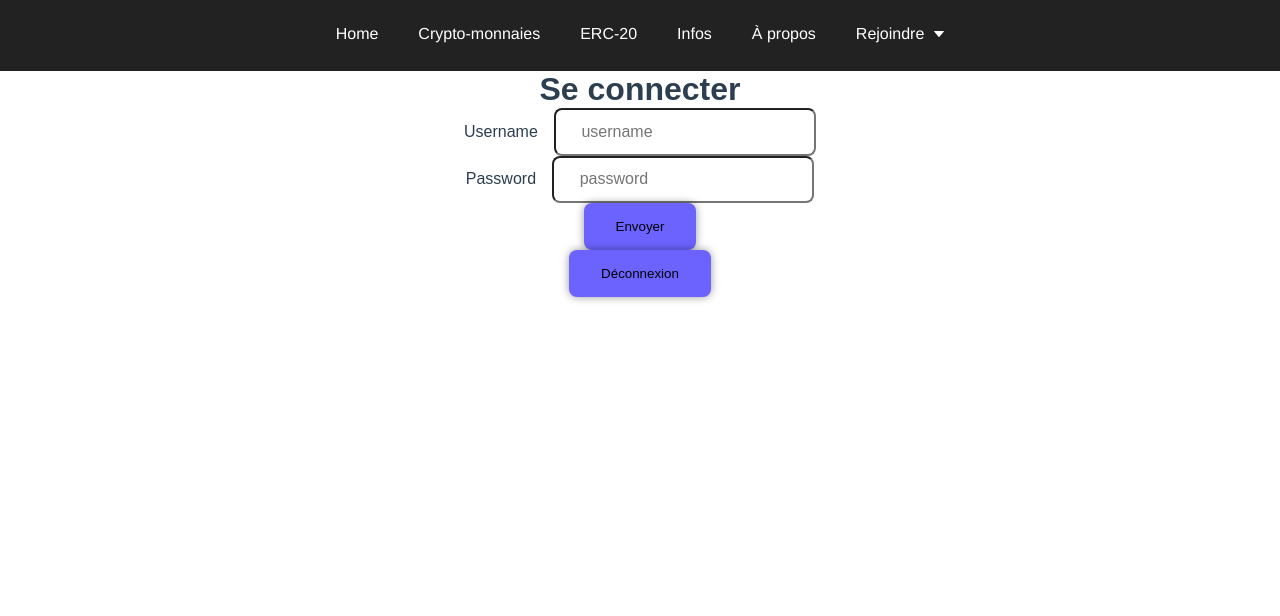
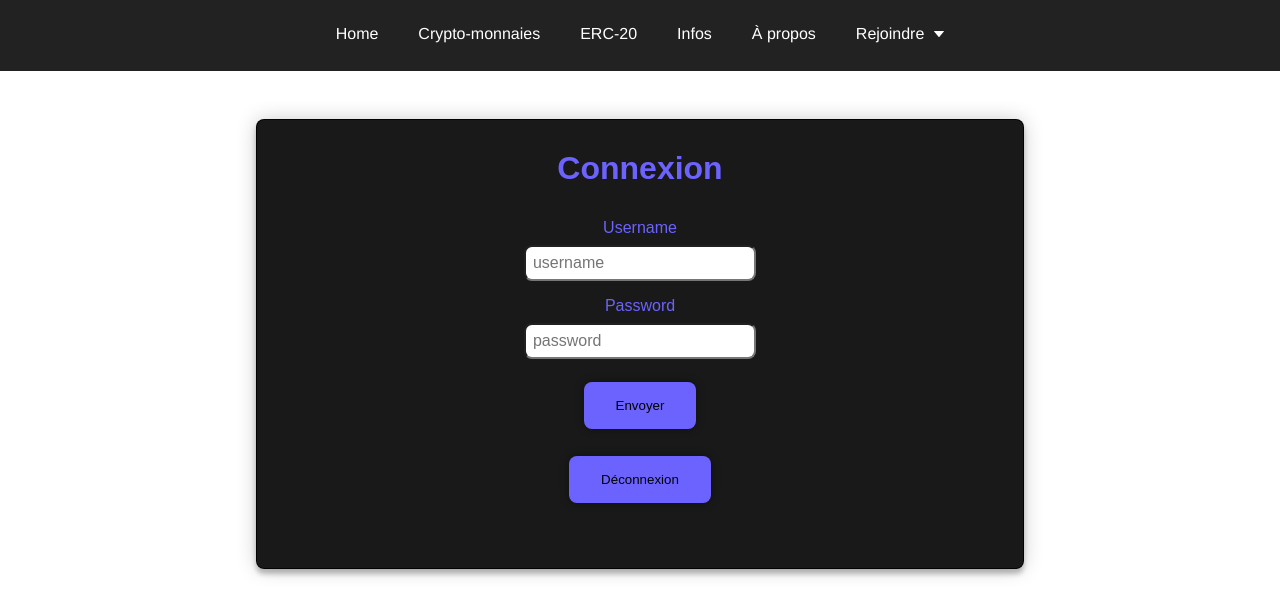
Before and after one commit to hderoche/vue-webdev, a Vue app in the folder front/: page /login in a window 1280 px wide. Shown: the top 616 px of the page. Built offline with nearby package versions, Linux system fonts and the light colour scheme.

Commit message:
Update page de co

```diff
--- a/front/src/components/Login.vue
+++ b/front/src/components/Login.vue
@@ -1,18 +1,20 @@
 <template>
-  <div>
-      <h1>Se connecter</h1>
+  <div class="onglet">
+      <h1>Connexion</h1>
       <form @submit.prevent="login">
           <p>
               <label for="username">Username</label>
+              <br>
               <input type="text" placeholder="username" id="username" v-model="username" required>
           </p>
           <p>
               <label for="password">Password</label>
+              <br>
               <input type="text" placeholder="password" id="password" v-model="password" required>
           </p>
           <button type="submit">Envoyer</button>
       </form>
-  <div>
+  <div class="deco">
     <button @click.prevent="logout">Déconnexion</button>
   </div>
   </div>
@@ -59,15 +61,44 @@ export default {
 
 <style scoped>
 
+h1 {
+  color:#6C63FF;
+  margin-bottom: 1em;
+}
+p {
+  margin-bottom: 1em;
+}
 input {
-    padding: 1% 2%;
-    border-radius: 8px;
-    font-size:medium;
+  padding: 1% 2% 1% 1%;
+  border-radius: 8px;
+  font-size:medium;
+  margin-top: 8px;
 }
 input:focus {
-    outline:0;
+  outline:0;
 }
 label {
-    margin-right: 1rem;
+  color: #6C63FF;
+}
+.onglet {
+  width: 60%;
+  height: 450px;
+  margin-left: 20%;
+  margin-top: 3em;
+  padding: 30px;
+  border: 1px solid rgba(0, 0, 0, 0.9);
+  border-radius: 8px;
+  background:rgba(0, 0, 0, 0.9);
+  box-shadow: 0 0 20px 0 rgba(0, 0, 0, 0.2), 0 5px 5px 0 rgba(0, 0, 0, 0.24);
+}
+button {
+  margin-top: 0.5em;
+}
+button:hover{
+  color: white;
+  background-color:darkblue;
+}
+.deco {
+  margin-top: 20px;
 }
 </style>
```
